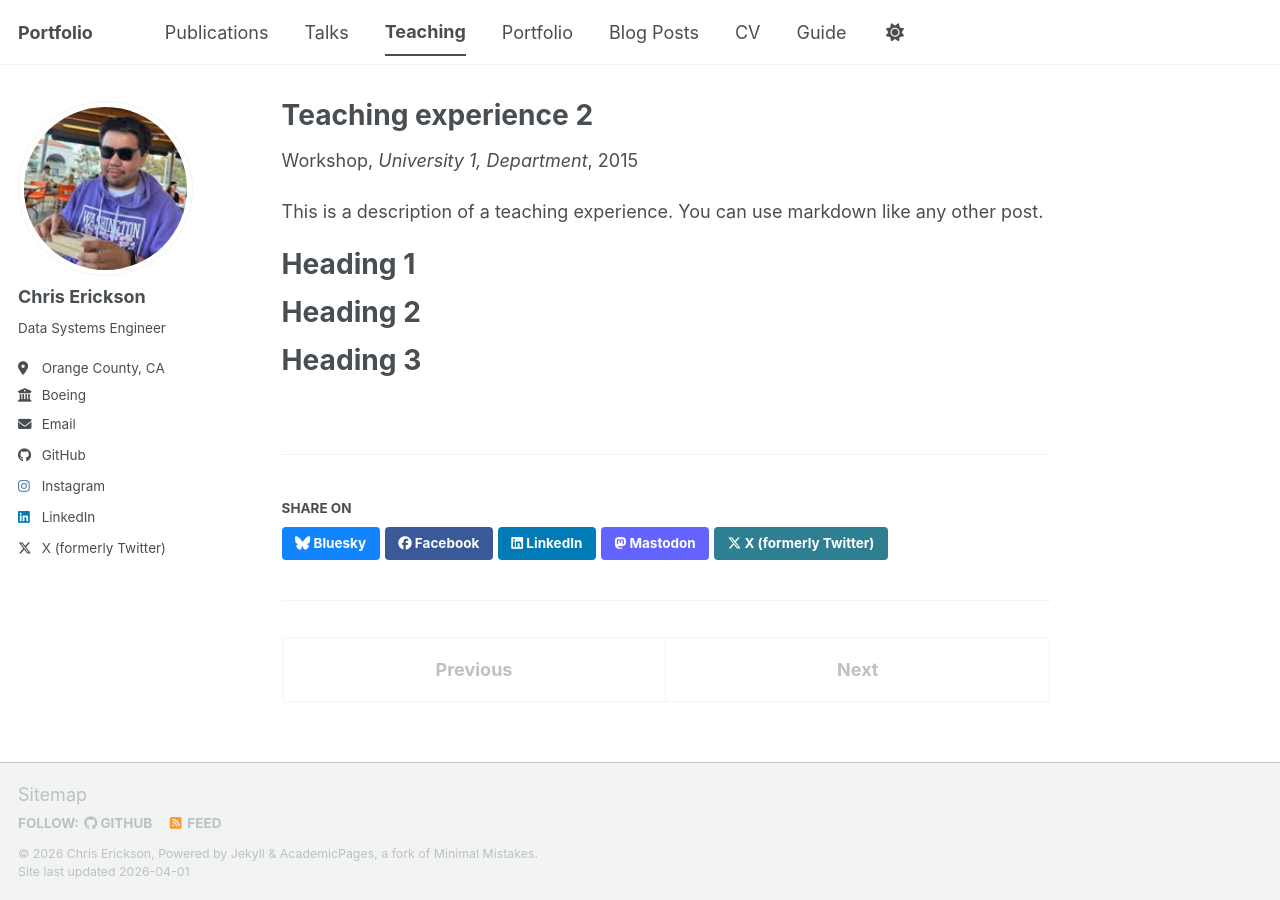
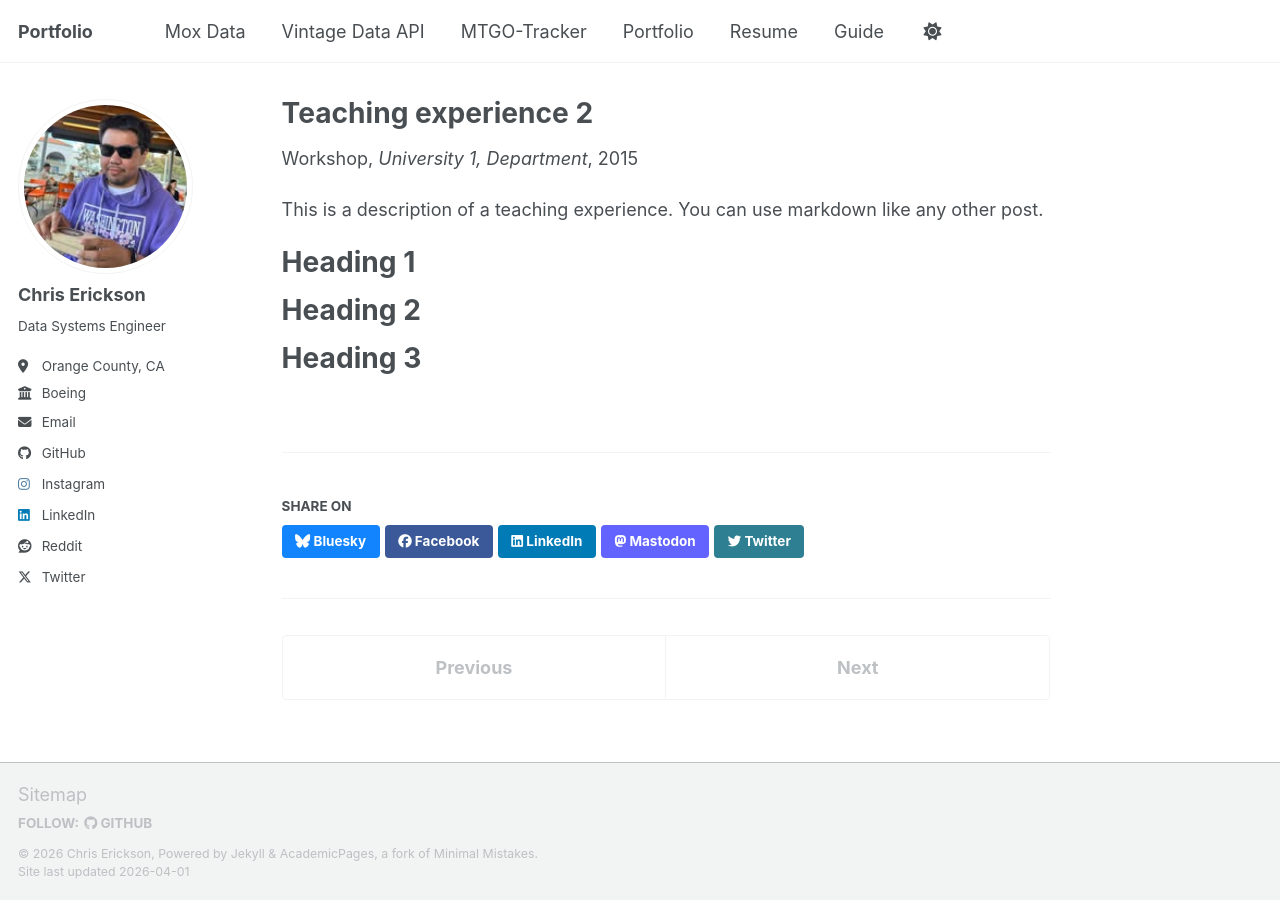
Before and after one commit to cderickson/cderickson.github.io, a Jekyll site: the page built from _teaching/2015-spring-teaching-2.md, in a window 1280 px wide. Built offline with Jekyll 4.4.1, drawn with Linux system fonts in a browser that asks for light colours; a script bundle is joined from its source files by our own code; library files that are not in the unit come from our copies.

Commit message:
added social links. added projects pages. changed header.

```diff
--- a/_config.yml
+++ b/_config.yml
@@ -70,10 +70,12 @@ author:
   mastodon         : # URL
   medium           : # URL
   pinterest        : # Username
+  reddit           : "SundodgerLOL"
   soundcloud       : # Username
   steam            : # Username
   telegram         : # URL
   tumblr           : # Username
+  twitch           : # Username
   twitter          : "Sundodger04"
   vine             : # Username
   weibo            : # Username
@@ -125,7 +127,7 @@ staticman:
       options:
         format           : "iso8601" # "iso8601" (default), "timestamp-seconds", "timestamp-milliseconds"
 atom_feed:
-  hide                   : false     # change to true to hide the RSS feed in the footer
+  hide                   : true     # change to true to hide the RSS feed in the footer
   path                   : # blank (default) uses feed.xml
 
 
--- a/_data/navigation.yml
+++ b/_data/navigation.yml
@@ -8,23 +8,20 @@
 #      Markdown formatted page while the second is generated using JSON.
 
 main:
-  - title: "Publications"
-    url: /publications/
+  - title: "Mox Data"
+    url: /mox-data/
 
-  - title: "Talks"
-    url: /talks/
+  - title: "Vintage Data API"
+    url: /vintage-data/
 
-  - title: "Teaching"
-    url: /teaching/
+  - title: "MTGO-Tracker"
+    url: /mtgo-tracker/
 
   - title: "Portfolio"
     url: /portfolio/
 
-  - title: "Blog Posts"
-    url: /year-archive/
-
-  - title: "CV"
-    url: /cv/
+  - title: "Resume"
+    url: /resume/
 
   # - title: "CV"
   #   url: /cv-json/
--- a/_includes/author-profile.html
+++ b/_includes/author-profile.html
@@ -138,6 +138,9 @@
       {% if author.pinterest %}
         <li><a href="https://www.pinterest.com/{{ author.pinterest }}"><i class="fab fa-fw fa-pinterest icon-pad-right" aria-hidden="true"></i>Pinterest</a></li>
       {% endif %}
+      {% if author.reddit %}
+        <li><a href="https://www.reddit.com/user/{{ author.reddit }}"><i class="fab fa-fw fa-reddit icon-pad-right" aria-hidden="true"></i>Reddit</a></li>
+      {% endif %}
       {% if author.soundcloud %}
         <li><a href="https://soundcloud.com/{{ author.soundcloud }}"><i class="fab fa-fw fa-soundcloud icon-pad-right" aria-hidden="true"></i>Soundcloud</a></li>
       {% endif %}
@@ -150,8 +153,11 @@
       {% if author.tumblr %}
         <li><a href="https://{{ author.tumblr }}.tumblr.com"><i class="fab fa-fw fa-tumblr icon-pad-right" aria-hidden="true"></i>Tumblr</a></li>
       {% endif %}
+      {% if author.twitch %}
+        <li><a href="https://twitch.tv/{{ author.twitch }}"><i class="fab fa-fw fa-twitch icon-pad-right" aria-hidden="true"></i>Twitch</a></li>
+      {% endif %}
       {% if author.twitter %}
-        <li><a href="https://twitter.com/{{ author.twitter }}"><i class="fab fa-fw fa-x-twitter icon-pad-right" aria-hidden="true"></i>X (formerly Twitter)</a></li>
+        <li><a href="https://twitter.com/{{ author.twitter }}"><i class="fab fa-fw fa-x-twitter icon-pad-right" aria-hidden="true"></i>Twitter</a></li>
       {% endif %}
       {% if author.vine %}
         <li><a href="https://vine.co/u/{{ author.vine }}"><i class="fab fa-fw fa-vine icon-pad-right" aria-hidden="true"></i>Vine</a></li>
--- a/_includes/social-share.html
+++ b/_includes/social-share.html
@@ -13,5 +13,5 @@
 
   <a href="https://www.addtoany.com/add_to/mastodon?linkurl={{  base_path | append: page.url | url_encode }}" class="btn btn--mastodon" title="{{ site.data.ui-text[site.locale].share_on_label | default: 'Share on' }} Mastodon"><i class="fab fa-mastodon" aria-hidden="true"></i><span> Mastodon</span></a>
 
-  <a href="https://x.com/intent/post?text={{ base_path }}{{ page.url }}" class="btn btn--x" title="{{ site.data.ui-text[site.locale].share_on_label | default: 'Share on' }} X"><i class="fab fa-x-twitter" aria-hidden="true"></i><span> X (formerly Twitter)</span></a>
+  <a href="https://x.com/intent/post?text={{ base_path }}{{ page.url }}" class="btn btn--x" title="{{ site.data.ui-text[site.locale].share_on_label | default: 'Share on' }} X"><i class="fab fa-twitter" aria-hidden="true"></i><span> Twitter</span></a>
 </section>
--- a/_pages/cv.md
+++ b/_pages/cv.md
@@ -1,7 +1,7 @@
 ---
-layout: archive
-title: "CV"
-permalink: /cv/
+layout: cv-layout
+title: "Resume"
+permalink: /resume/
 author_profile: true
 redirect_from:
   - /resume
```
Also changed, not shown: _pages/mox-data.html (added, +73 -0 lines), _pages/mtgo-tracker.html (added, +54 -0 lines), _pages/vintage-data.html (+15 -36 lines).
